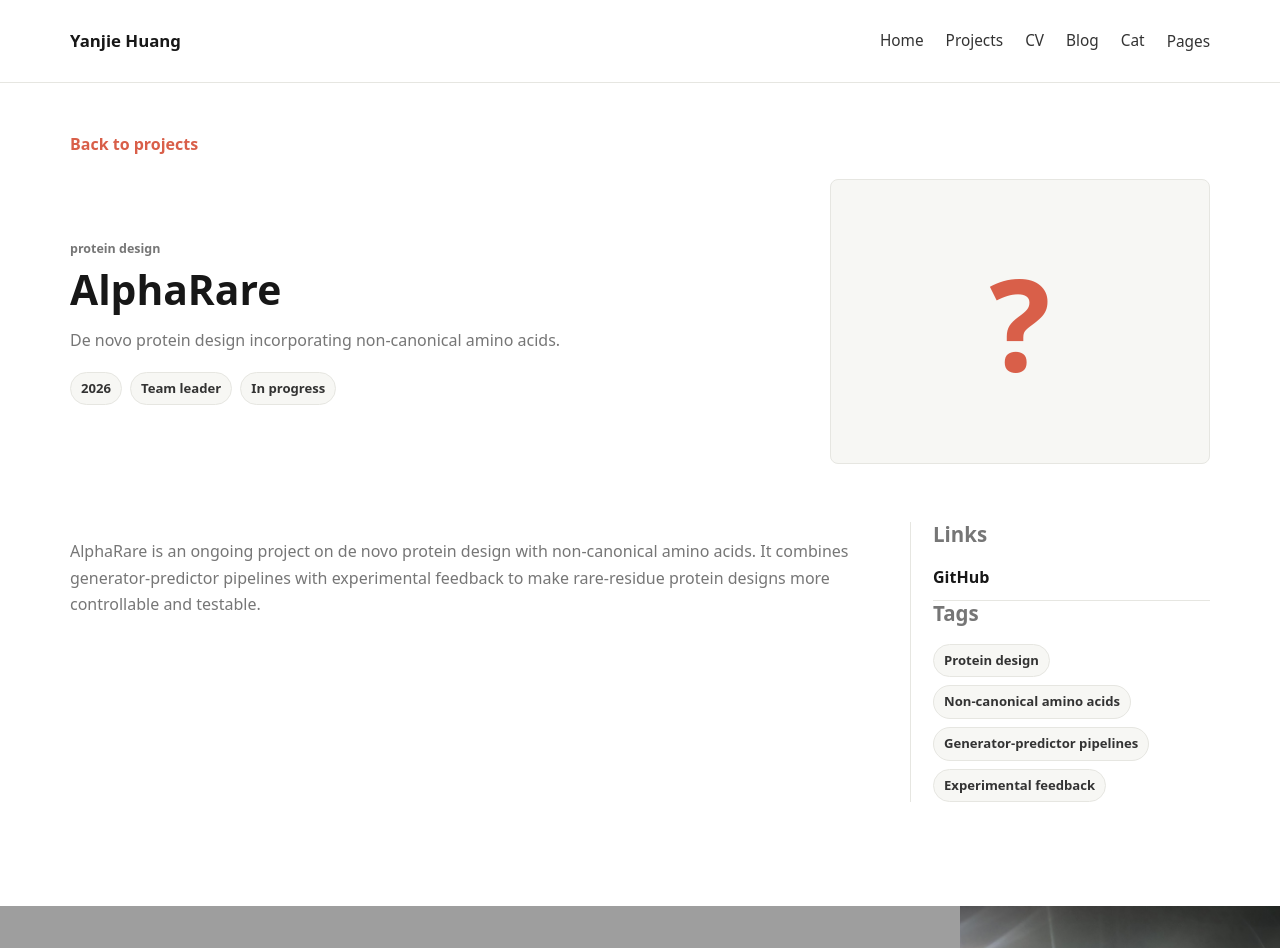
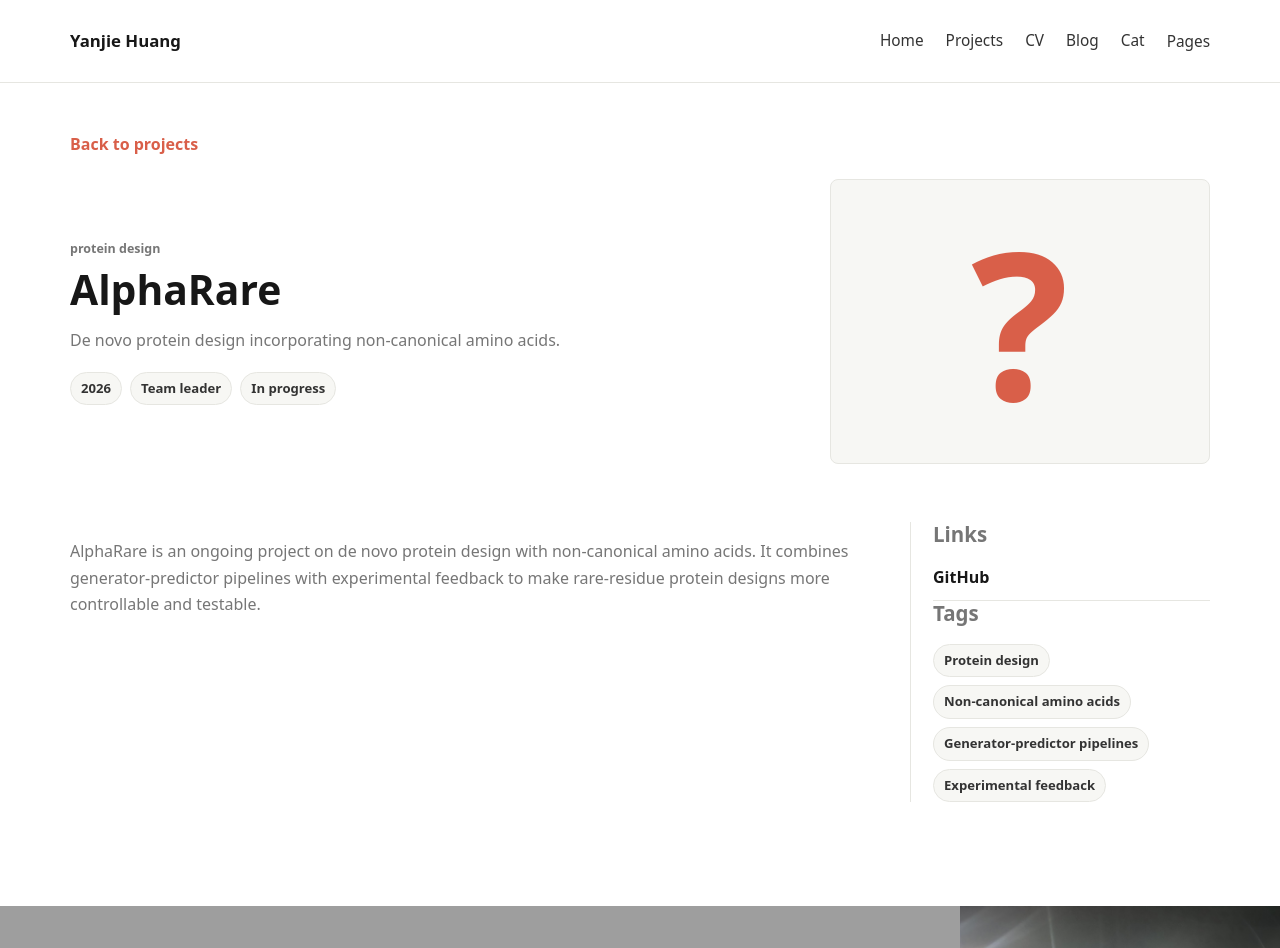
Before and after one commit to kevinhyj/kevinhyj.github.io, a Jekyll site: the page built from _works/alpha-rare.md, in a window 1280 px wide and 1400 px high. Shown: the top 948 px of the window. Built offline with Jekyll 4.4.1, drawn with Linux system fonts in a browser that asks for light colours; grey boxes are pictures that could not be loaded.

Commit message:
Enlarge ongoing project placeholders

```diff
--- a/assets/css/styles.css
+++ b/assets/css/styles.css
@@ -257,7 +257,7 @@ img {
   color: var(--accent);
   display: flex;
   aspect-ratio: 16 / 11;
-  font-size: clamp(4rem, 10vw, 8rem);
+  font-size: clamp(8rem, 16vw, 13rem);
   font-weight: 850;
   justify-content: center;
   line-height: 1;
@@ -266,6 +266,7 @@ img {
 
 .project-placeholder-detail {
   aspect-ratio: 4 / 3;
+  font-size: clamp(9rem, 16vw, 14rem);
 }
 
 .project-card-proteocraft img {
```
